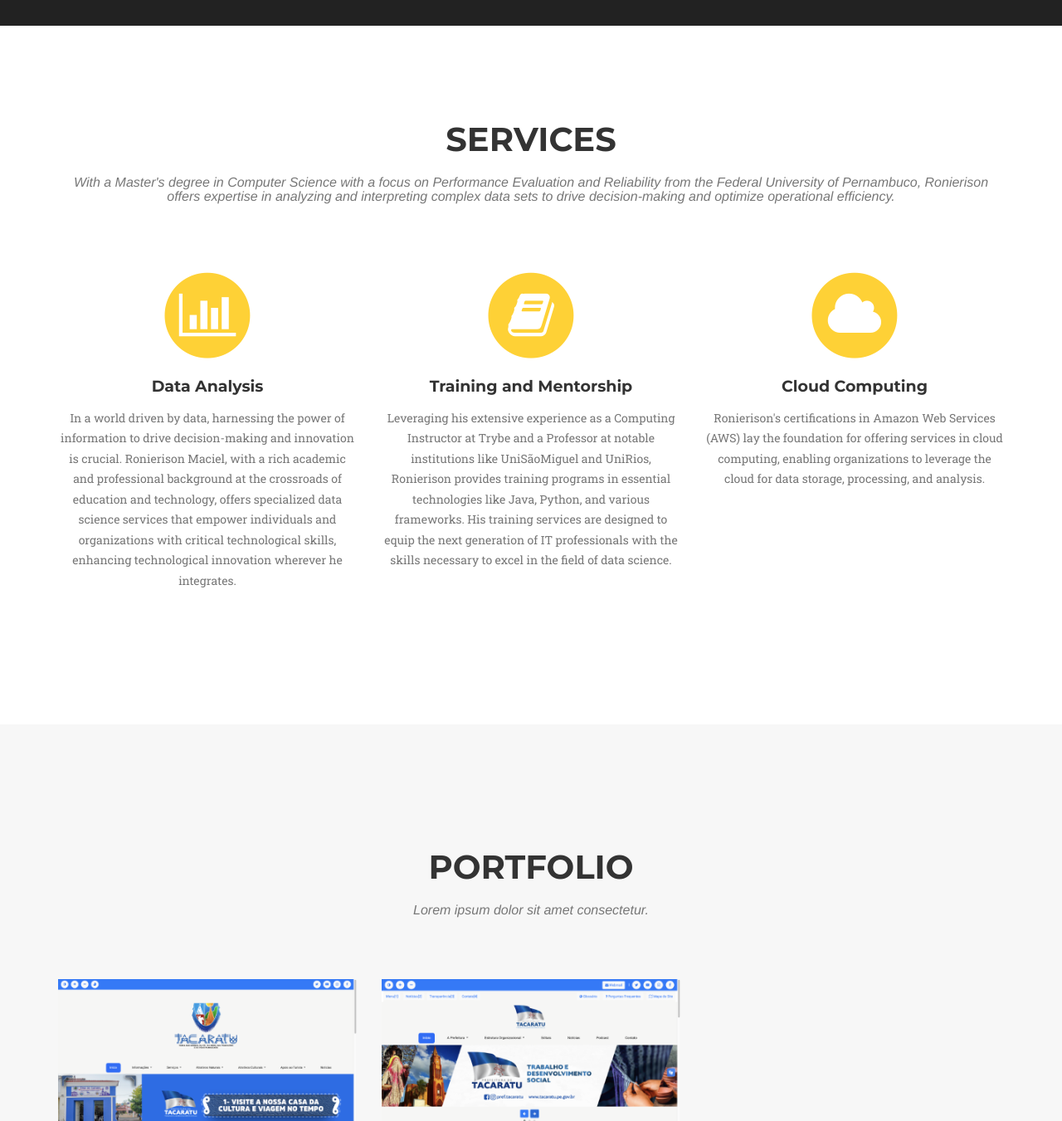
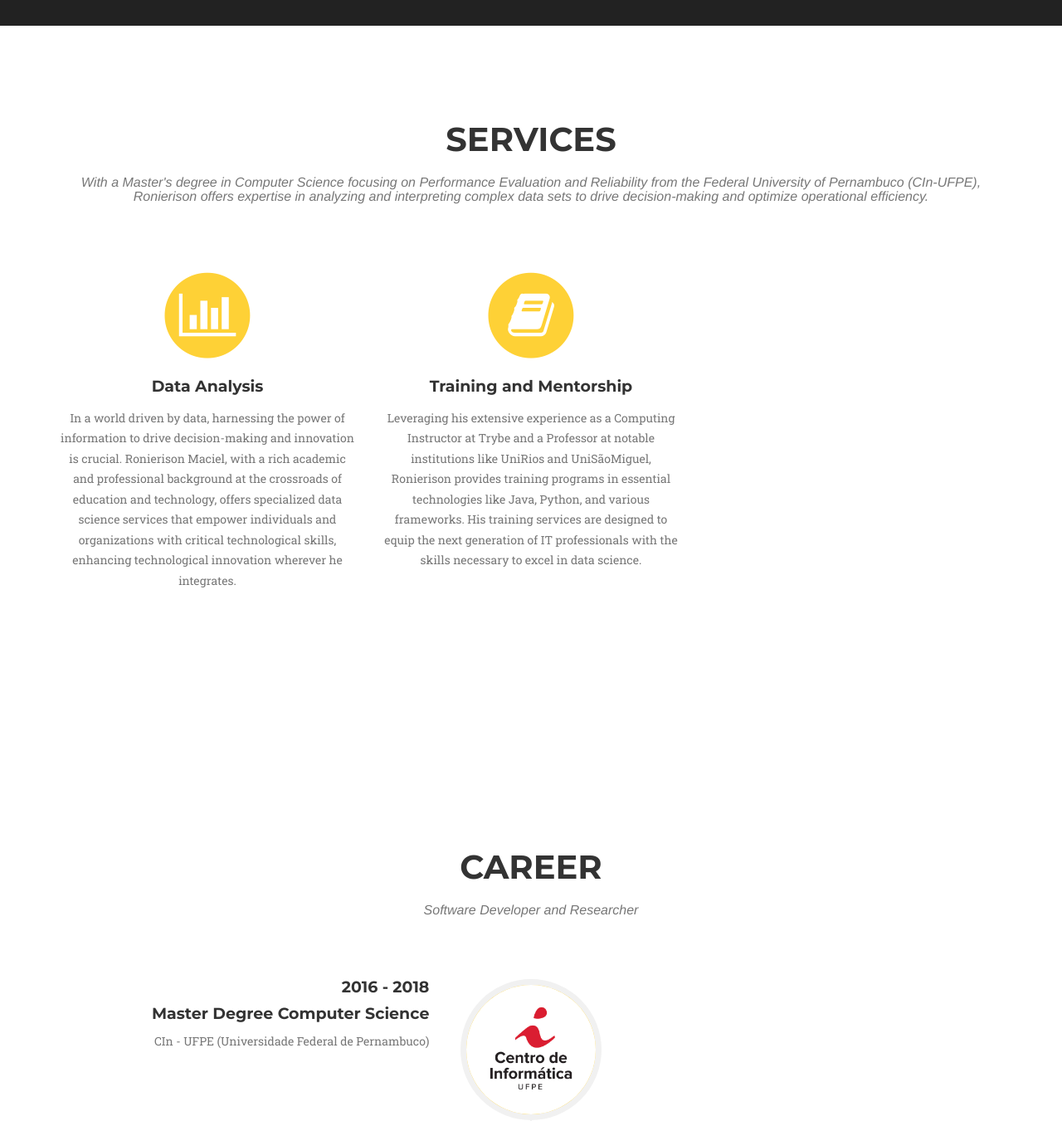
Before and after one commit to RonierisonMaciel/ronierisonmaciel.github.io, a Jekyll site: the page built from index.html, in a window 1280 px wide and 1400 px high, scrolled down 788 px, cut to the strip 49-1400 px from the top of the window. Shown: the whole strip at 83% size. Built offline with Jekyll 4.4.1, drawn with Linux system fonts in a browser that asks for light colours; some web fonts are replaced; some of the changed text lies outside the part shown.

Commit message:
:zap: Update html pages

```diff
--- a/_includes/portfolio_grid.html
+++ b/_includes/portfolio_grid.html
@@ -1,29 +1,42 @@
-<!-- Portfolio Grid Section -->
-    <section id="portfolio" class="bg-light-gray">
-        <div class="container">
-            <div class="row">
-                <div class="col-lg-12 text-center">
-                    <h2 class="section-heading">Portfolio</h2>
-                    <h3 class="section-subheading text-muted">Lorem ipsum dolor sit amet consectetur.</h3>
+<!-- Portfolio Modals -->
+{% for post in site.posts %}
+    <div class="portfolio-modal modal fade" id="portfolioModal{{ post.modal-id }}" tabindex="-1" role="dialog" aria-hidden="true">
+        <div class="modal-content">
+            <div class="close-modal" data-dismiss="modal">
+                <div class="lr">
+                    <div class="rl">
+                    </div>
                 </div>
             </div>
-            <div class="row">
-            {% for post in site.posts %}
-                <div class="col-md-4 col-sm-6 portfolio-item">
-                    <a href="#portfolioModal{{ post.modal-id }}" class="portfolio-link" data-toggle="modal">
-                        <div class="portfolio-hover">
-                            <div class="portfolio-hover-content">
-                                <i class="fa fa-plus fa-3x"></i>
-                            </div>
+            <div class="container">
+                <div class="row">
+                    <div class="col-lg-8 col-lg-offset-2">
+                        <div class="modal-body">
+                            <h2>{{ post.title }}</h2>
+                            <hr class="star-primary">
+                            <img src="img/portfolio/{{ post.img }}" class="img-responsive img-centered" alt="{{ post.alt }}">
+                            <p>{{ post.description }}</p>
+                            <ul class="list-inline item-details">
+                                {% for client in post.clients %}
+                                <li>Client:
+                                    <strong><a href="{{ client.url }}">{{ client.name }}</a>
+                                    </strong>
+                                </li>
+                                {% endfor %}
+                                <li>Date:
+                                    <strong><a href="http://startbootstrap.com">{{ post.project-date }}</a>
+                                    </strong>
+                                </li>
+                                <li>Service:
+                                    <strong><a href="http://startbootstrap.com">{{ post.category }}</a>
+                                    </strong>
+                                </li>
+                            </ul>
+                            <button type="button" class="btn btn-default" data-dismiss="modal"><i class="fa fa-times"></i> Close</button>
                         </div>
-                        <img src="img/portfolio/{{ post.thumbnail }}" class="img-responsive img-centered" alt="">
-                    </a>
-                    <div class="portfolio-caption">
-                        <h4>{{ post.title }}</h4>
-                        <p class="text-muted">{{ post.subtitle }}</p>
                     </div>
                 </div>
-            {% endfor %}
             </div>
         </div>
-    </section>
+    </div>
+{% endfor %}
--- a/_includes/services.html
+++ b/_includes/services.html
@@ -1,10 +1,9 @@
-<!-- Services Section -->
     <section id="services">
         <div class="container">
             <div class="row">
                 <div class="col-lg-12 text-center">
                     <h2 class="section-heading">Services</h2>
-                    <h3 class="section-subheading text-muted">With a Master's degree in Computer Science with a focus on Performance Evaluation and Reliability from the Federal University of Pernambuco, Ronierison offers expertise in analyzing and interpreting complex data sets to drive decision-making and optimize operational efficiency.</h3>
+                    <h3 class="section-subheading text-muted">With a Master's degree in Computer Science focusing on Performance Evaluation and Reliability from the Federal University of Pernambuco (CIn-UFPE), Ronierison offers expertise in analyzing and interpreting complex data sets to drive decision-making and optimize operational efficiency.</h3>
                 </div>
             </div>
             <div class="row text-center">
@@ -22,23 +21,15 @@
                         <i class="fa fa-book fa-stack-1x fa-inverse"></i>
                     </span>
                     <h4 class="service-heading">Training and Mentorship</h4>
-                    <p class="text-muted">Leveraging his extensive experience as a Computing Instructor at Trybe and a Professor at notable institutions like UniSãoMiguel and UniRios, Ronierison provides training programs in essential technologies like Java, Python, and various frameworks. His training services are designed to equip the next generation of IT professionals with the skills necessary to excel in the field of data science.</p>
+                    <p class="text-muted">Leveraging his extensive experience as a Computing Instructor at Trybe and a Professor at notable institutions like UniRios and UniSãoMiguel, Ronierison provides training programs in essential technologies like Java, Python, and various frameworks. His training services are designed to equip the next generation of IT professionals with the skills necessary to excel in data science.</p>
                 </div>
-                <div class="col-md-4">
+                <!-- <div class="col-md-4">
                     <span class="fa-stack fa-4x">
                         <i class="fa fa-circle fa-stack-2x text-primary"></i>
                         <i class="fa fa-cloud fa-stack-1x fa-inverse"></i>
                     </span>
                     <h4 class="service-heading">Cloud Computing</h4>
                     <p class="text-muted">Ronierison's certifications in Amazon Web Services (AWS) lay the foundation for offering services in cloud computing, enabling organizations to leverage the cloud for data storage, processing, and analysis.</p>
-                </div>
-                <!-- <div class="col-md-4">
-                    <span class="fa-stack fa-4x">
-                        <i class="fa fa-circle fa-stack-2x text-primary"></i>
-                        <i class="fa fa-lock fa-stack-1x fa-inverse"></i>
-                    </span>
-                    <h4 class="service-heading">IT Strategy and Security</h4>
-                    <p class="text-muted">As a former Director of IT at the Municipal Government of Tacaratu, Ronierison is well-versed in aligning IT strategies with organizational objectives and implementing robust information security policies to ensure data integrity and confidentiality.</p>
                 </div> -->
             </div>
         </div>
```
